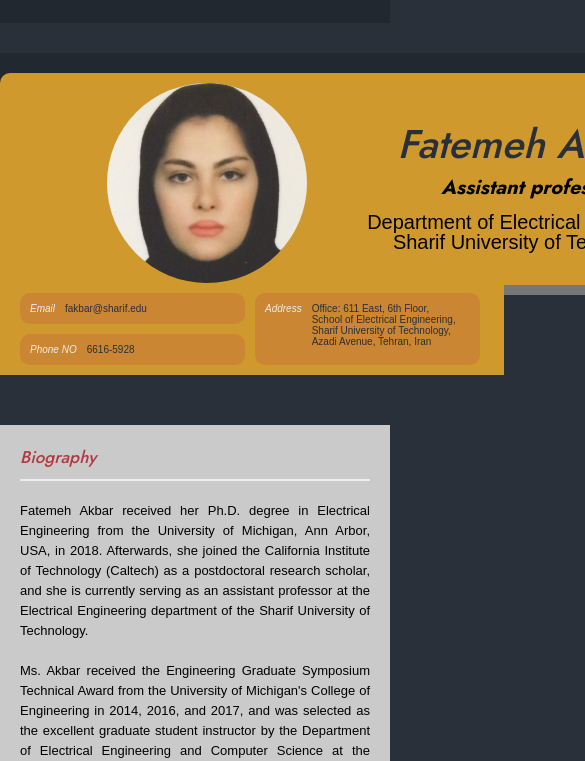
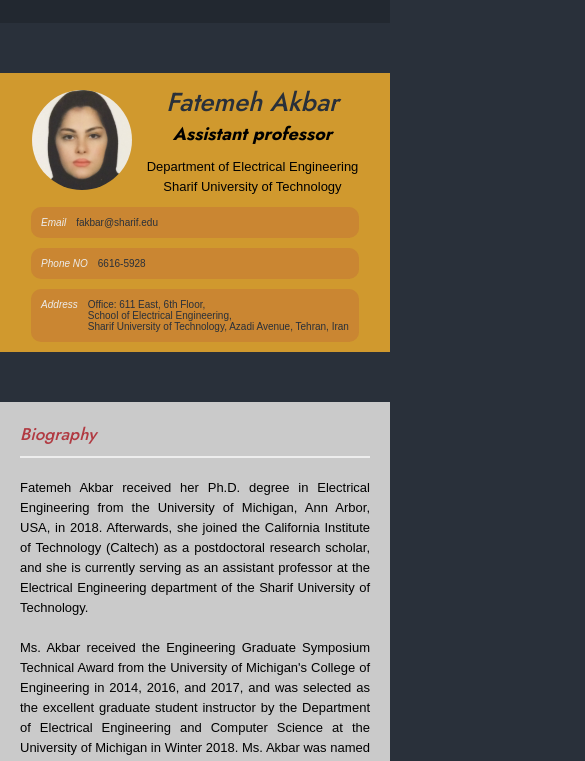
Before and after one commit to aminfallahzadeh/dr-akbar, a website: page index.html in a window 390 px wide. Shown: the part 77-838 px from the top of the page, 585 px wide, since content can reach past the window. Drawn offline with Linux system fonts and the light colour scheme; a web font is replaced by a local one.

Commit message:
fix links

```diff
--- a/css/style.css
+++ b/css/style.css
@@ -85,6 +85,9 @@ h4 {
   font-size: 2rem;
   font-family: "Jost", sans-serif;
   font-style: italic; }
+  @media (max-width: 56.25em) {
+    h4 {
+      font-size: 1.8rem; } }
 
 .paragraph {
   line-height: 3rem;
@@ -157,7 +160,7 @@ h4 {
   @media (max-width: 56.25em) {
     .header {
       margin-top: 15rem;
-      padding: 0 5rem; } }
+      padding: 0 10rem; } }
   @media (max-width: 37.5em) {
     .header {
       padding: 0; } }
@@ -170,6 +173,13 @@ h4 {
     @media (max-width: 75em) {
       .header__card {
         width: 80rem; } }
+    @media (max-width: 56.25em) {
+      .header__card {
+        border-radius: 1rem;
+        width: 100%; } }
+    @media (max-width: 56.25em) {
+      .header__card {
+        border-radius: 0; } }
     .header__card::before {
       content: "";
       background-color: #222830;
@@ -182,37 +192,65 @@ h4 {
       @media (max-width: 75em) {
         .header__card::before {
           width: 84rem; } }
+      @media (max-width: 56.25em) {
+        .header__card::before {
+          display: none; } }
     .header__card--title {
       display: flex;
       justify-content: center;
       align-items: center;
       column-gap: 6rem;
       padding-top: 1rem; }
+      @media (max-width: 56.25em) {
+        .header__card--title {
+          column-gap: 3rem; } }
+      @media (max-width: 37.5em) {
+        .header__card--title {
+          column-gap: 1.5rem; } }
       .header__card--title-img {
-        width: 20rem;
+        width: 19rem;
         border-radius: 50%; }
+        @media (max-width: 56.25em) {
+          .header__card--title-img {
+            width: 12rem; } }
+        @media (max-width: 37.5em) {
+          .header__card--title-img {
+            width: 10rem; } }
       .header__card--title-heading {
         text-align: center; }
         .header__card--title-heading h2 {
           color: #29303a;
           font-size: 4rem; }
+          @media (max-width: 56.25em) {
+            .header__card--title-heading h2 {
+              font-size: 2.6rem; } }
         .header__card--title-heading p {
           text-align: center;
           font-size: 2rem;
           margin-top: 1rem; }
+          @media (max-width: 56.25em) {
+            .header__card--title-heading p {
+              font-size: 1.3rem; } }
     .header__card--info {
       display: flex;
       justify-content: flex-start;
       align-items: center;
-      padding-top: 1rem;
       text-align: left;
       padding: 1rem 40% 1rem 2rem; }
+      @media (max-width: 56.25em) {
+        .header__card--info {
+          justify-content: center;
+          padding: 1rem; } }
       .header__card--info-list {
         list-style: none;
         display: grid;
         grid-template-columns: repeat(2, 1fr);
         grid-template-rows: repeat(2, 1fr);
         gap: 1rem; }
+        @media (max-width: 37.5em) {
+          .header__card--info-list {
+            display: flex;
+            flex-direction: column; } }
         .header__card--info-list li {
           background: rgba(177, 58, 66, 0.2);
           border-radius: 1rem;
@@ -248,6 +286,9 @@ h4 {
   right: 0;
   height: 9rem;
   width: 37%; }
+  @media (max-width: 56.25em) {
+    .corner {
+      display: none; } }
   .corner::after {
     content: "";
     display: block;
```
